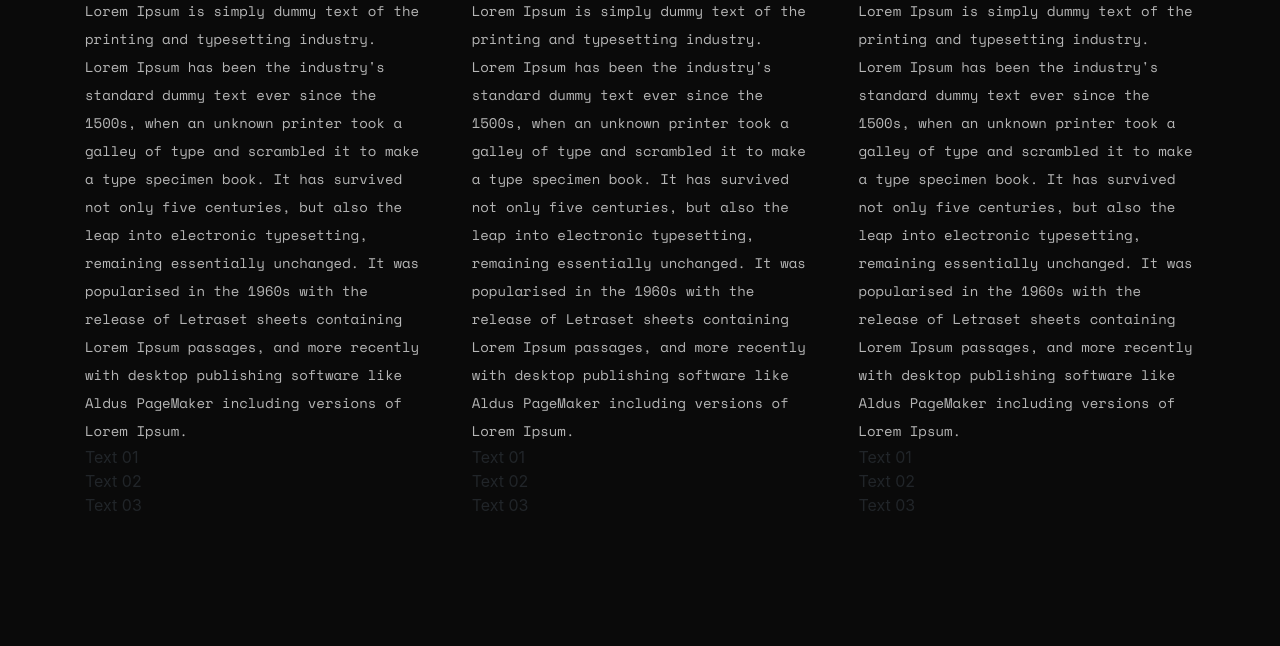
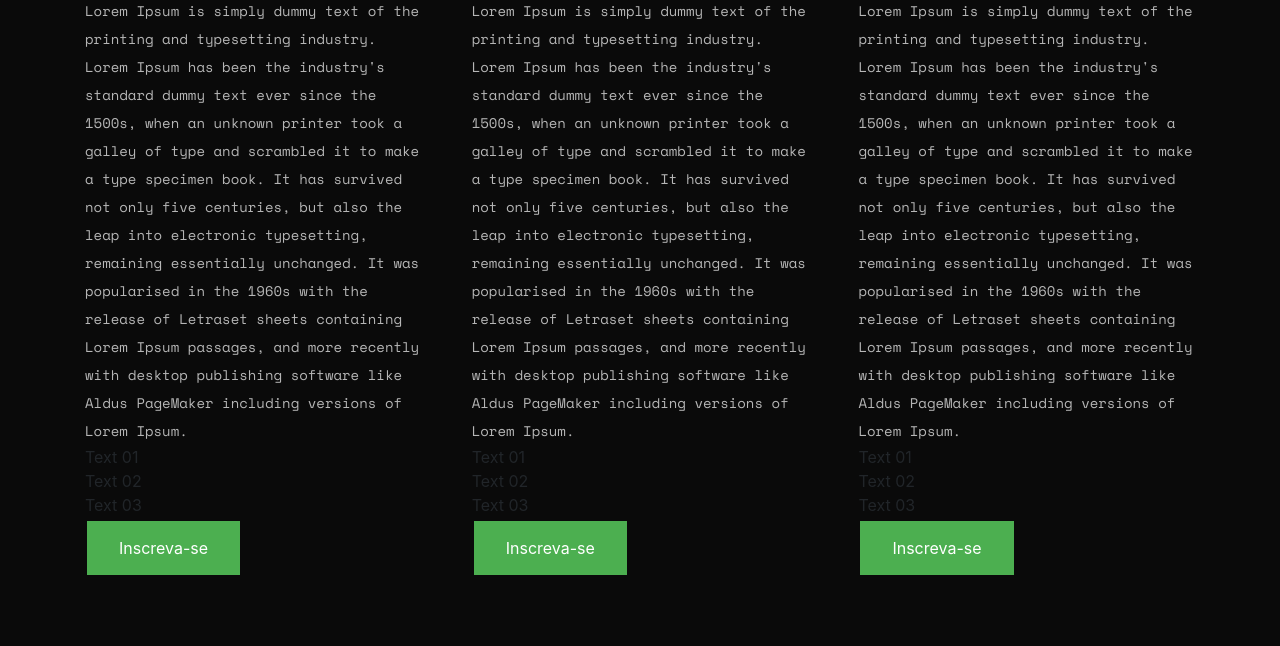
Before and after one commit to tiag0s/workflowschool, a plain HTML site: page index.html in a window 1280 px wide. Shown: the part 1724-2370 px from the top of the page. Drawn offline with nearby package versions, Linux system fonts and the light colour scheme.

Commit message:
Update index.html

```diff
--- a/index.html
+++ b/index.html
@@ -8,6 +8,21 @@
 <meta name="viewport" content="width=device-width, initial-scale=1">
 <meta name="author" content="Workflow">
 <link rel="shortcut icon" type="image/x-icon" href="">
+
+<style>
+.button {
+  background-color: #4CAF50;
+  border: none;
+  color: white;
+  padding: 15px 32px;
+  text-align: center;
+  text-decoration: none;
+  display: inline-block;
+  font-size: 16px;
+  margin: 4px 2px;
+  cursor: pointer;
+}
+</style>
 
  <link rel="apple-touch-icon" sizes="57x57" href="/apple-icon-57x57.png">
 <link rel="apple-touch-icon" sizes="60x60" href="/apple-icon-60x60.png">
@@ -113,6 +128,8 @@
   <li>Text 02</li>
   <li>Text 03</li>
 </ul>
+
+<button class="button">Inscreva-se</button>
 </p>
 </div>
 </div>
@@ -137,6 +154,7 @@
   <li>Text 02</li>
   <li>Text 03</li>
 </ul>
+ <button class="button">Inscreva-se</button>
  </p>
 
  </div>
@@ -161,6 +179,7 @@
   <li>Text 02</li>
   <li>Text 03</li>
 </ul>
+<button class="button">Inscreva-se</button>
 </p>
 
 </div>
```
